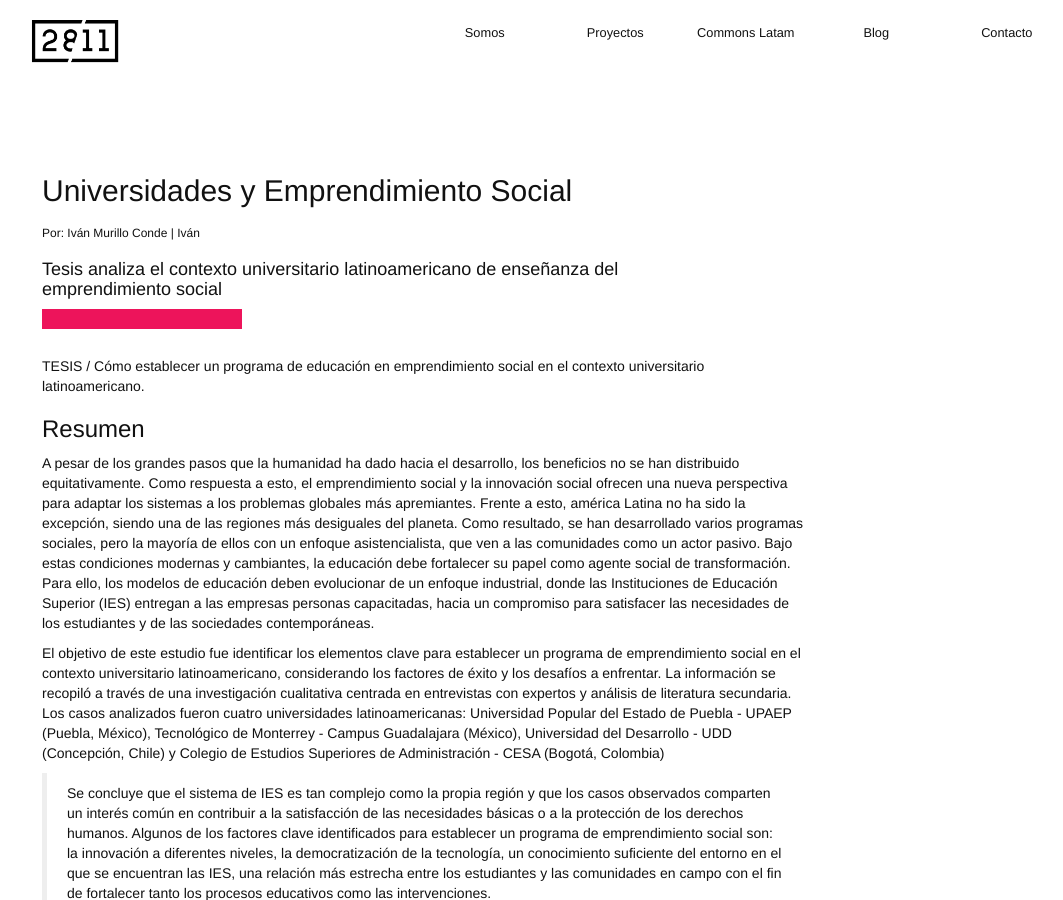
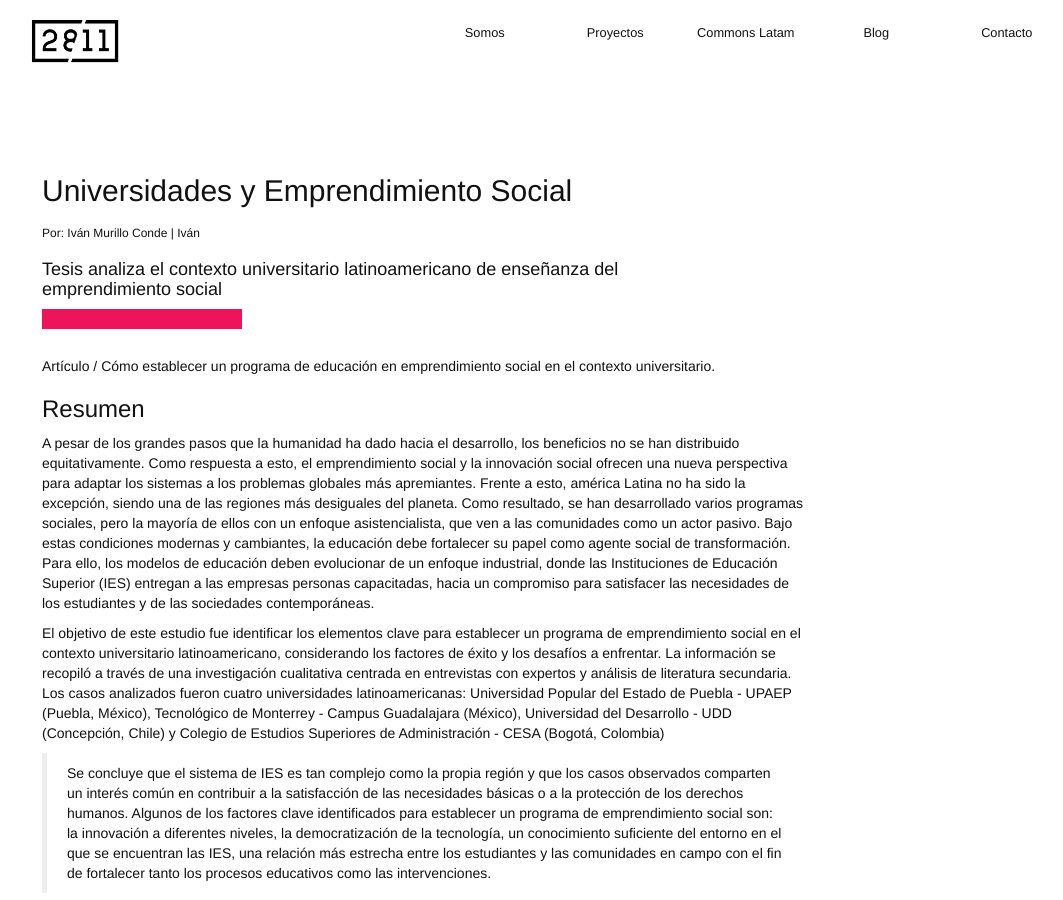
Before and after one commit to 2811Chile/2811Chile.github.io, a Jekyll site: the page built from _posts/2020-01-10-educacion-en-emprendimiento-social-en-universidades.markdown, in a window 1280 px wide and 900 px high. Shown: the whole window, without its empty margins (138-1201 px from the left). Built offline with Jekyll 4.4.1, drawn with Linux system fonts in a browser that asks for light colours; nearby versions of some CDN libraries; some web fonts are replaced; our own code applies the rules of GitHub Pages for plain Markdown files.

Commit message:
Updated Educacion En Emprendimiento Social En Universidades

```diff
--- a/_posts/2020-01-10-educacion-en-emprendimiento-social-en-universidades.markdown
+++ b/_posts/2020-01-10-educacion-en-emprendimiento-social-en-universidades.markdown
@@ -13,7 +13,7 @@ portada:
 excerpt_separator: "<!--mas-->"
 ---
 
-TESIS / Cómo establecer un programa de educación en emprendimiento social en el contexto universitario latinoamericano.
+Artículo / Cómo establecer un programa de educación en emprendimiento social en el contexto universitario.
 
 <!--mas-->
 
@@ -28,6 +28,7 @@ El objetivo de este estudio fue identificar los elementos clave para establecer
 El modelo de educación debe basarse en un enfoque multidisciplinario, apoyado por redes sólidas y recursos apalancados a través de alianzas y una proximidad con inversores. En cuanto al plan de estudios, este debe consistir en una fase de planificación, ejecución y evaluación en la que se consideren los objetivos, las herramientas y las competencias de los estudiantes. Todos estos elementos ayudan a las IES a reducir las diferencias entre el saber y el hacer a través de la acción colectiva. Esta investigación también da recomendaciones y comparte buenas prácticas que se deben considerar para crear o fortalecer un programa de estudio con el fin de acercar a los estudiantes hacedores de cambios a sus realidades locales y globales
 
 ### Autor: Iván Murillo Conde
+
 Master in Science Sustainability, Society and Environment. University of Kiel, Alemania.
 
 Puedes descargar el documento aquí: [DESCARGAR](https://drive.google.com/open?id=1E-uKwtbhyMTjZO4Q4veTxpcvRDr3RCRa)
```
